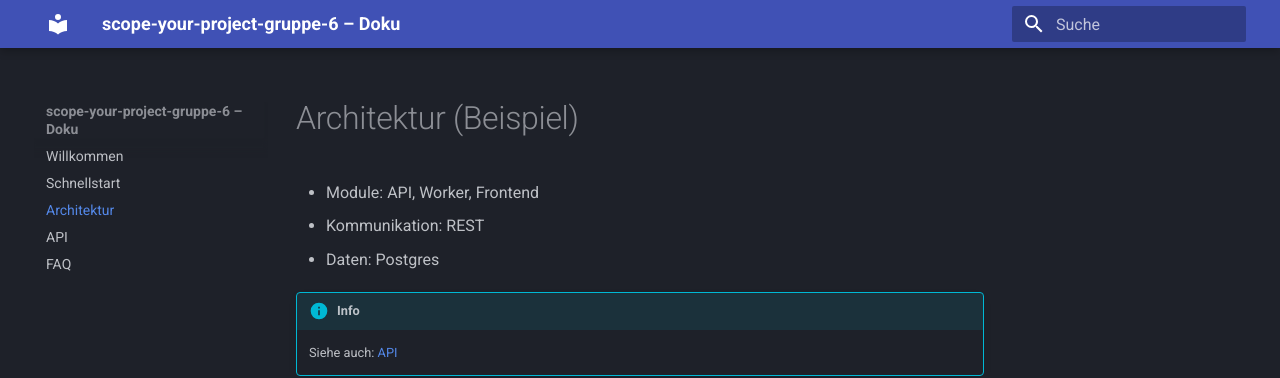
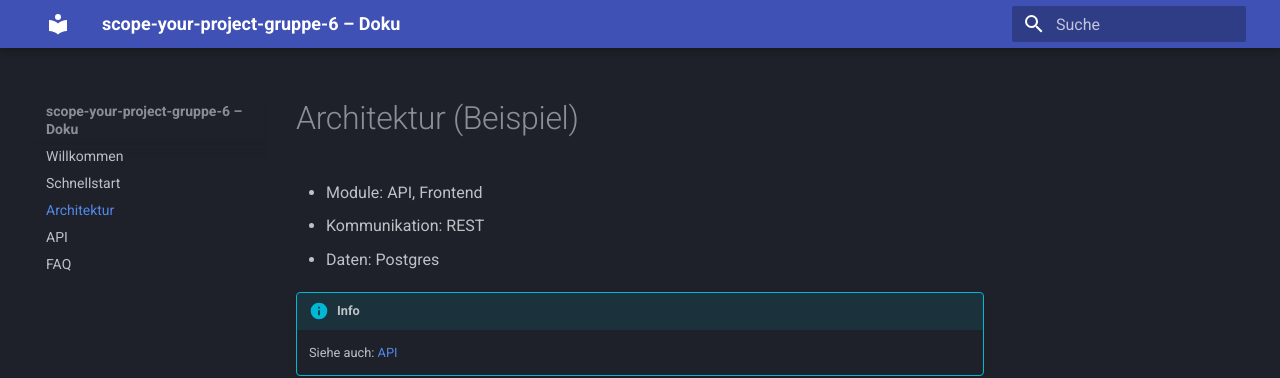
Before and after one commit to HSLU-Exercise/scope-your-project-gruppe-6, an MkDocs documentation site: the page built from docs/architecture.md, in a window 1280 px wide. Shown: the top 378 px of the page. Built offline with MkDocs 1.6.1 and Material for MkDocs 9.7.7, drawn with Linux system fonts in a browser that asks for light colours.

Commit message:
Update architecture.md

```diff
--- a/docs/architecture.md
+++ b/docs/architecture.md
@@ -5,7 +5,7 @@ tags: [architektur, overview]
 
 # Architektur (Beispiel)
 
-- Module: API, Worker, Frontend
+- Module: API, Frontend
 - Kommunikation: REST
 - Daten: Postgres
 
```
